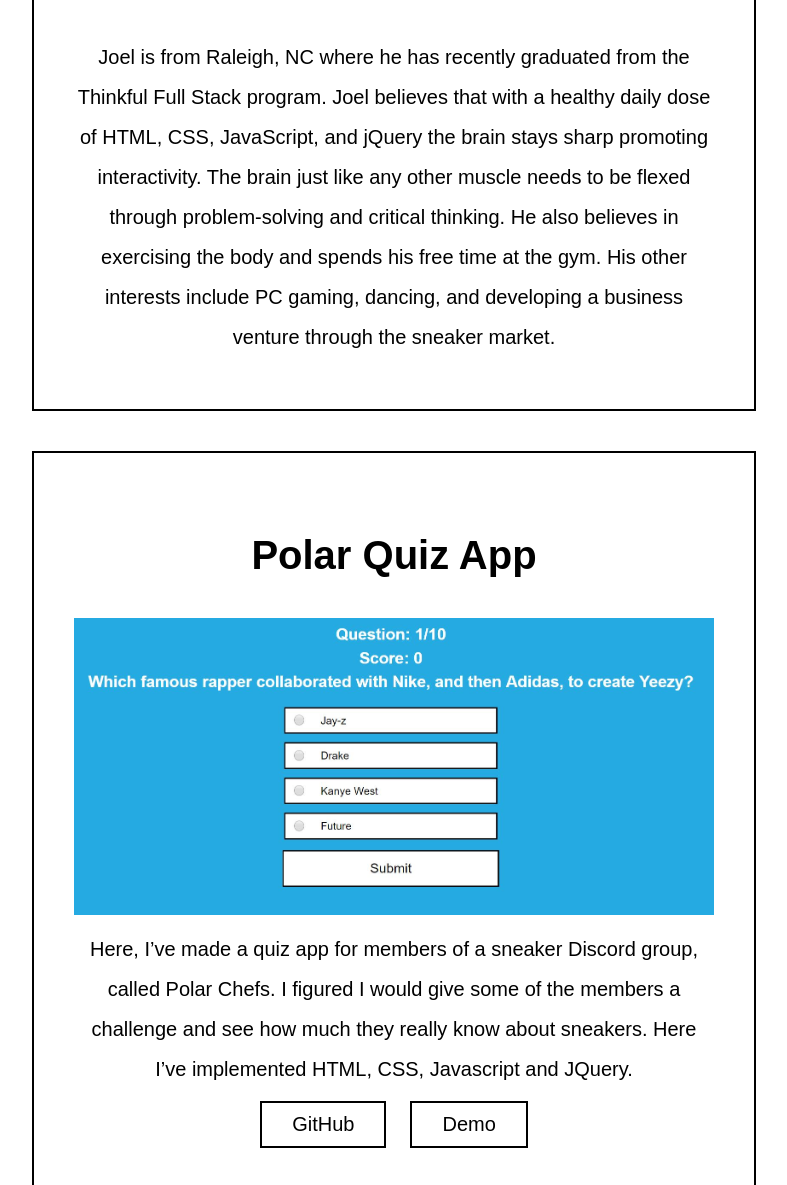
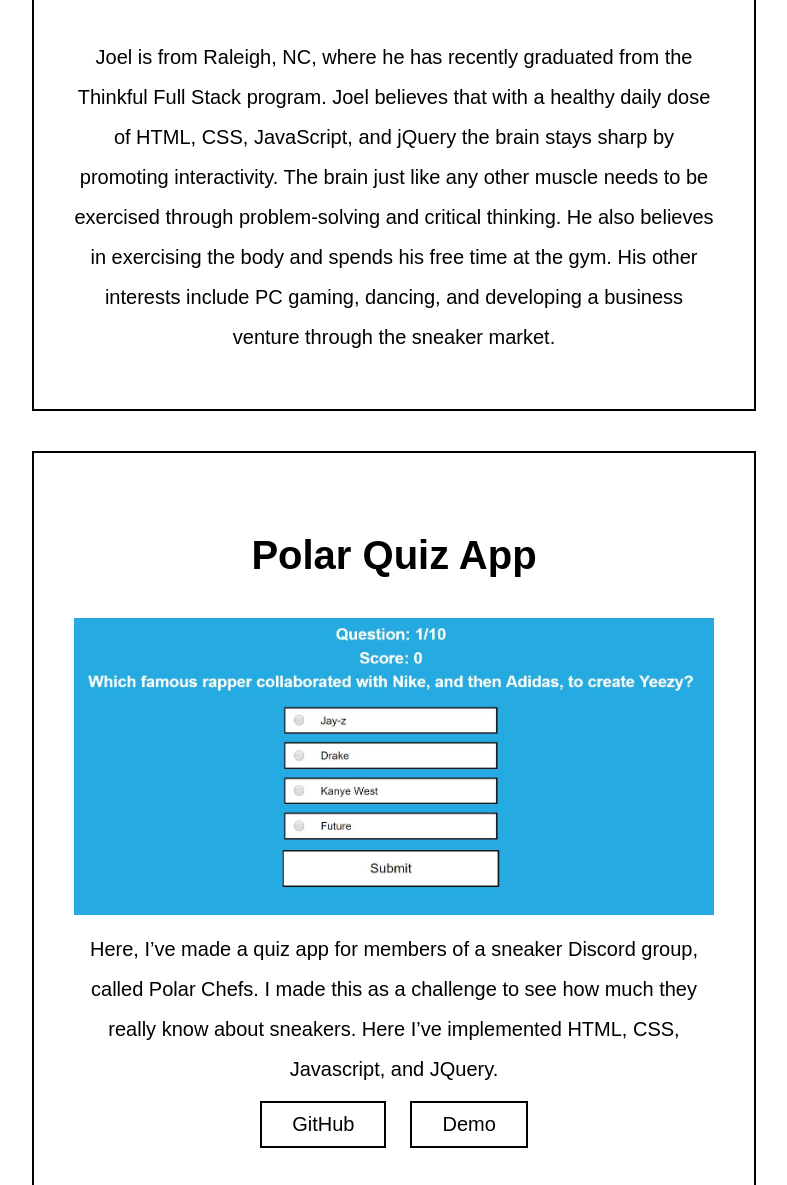
Before and after one commit to Joalvaca/Joel_Alva_Porfolio, a plain HTML site: page index.html in a window 1280 px wide. Shown: the part 559-1744 px from the top of the page, without its empty margins (246-1033 px from the left). Drawn offline with nearby package versions, Linux system fonts and the light colour scheme.

Commit message:
grammer changes

```diff
--- a/index.html
+++ b/index.html
@@ -26,9 +26,9 @@
     <main>
         <section id="Bio-section">
             <h1 id="Bio-header">A little about Joel</h1>
-            <p>Joel is from Raleigh, NC where he has recently graduated from the Thinkful Full Stack program. Joel
-                believes that with a healthy daily dose of HTML, CSS, JavaScript, and jQuery the brain stays sharp
-                promoting interactivity. The brain just like any other muscle needs to be flexed through problem-solving
+            <p>Joel is from Raleigh, NC, where he has recently graduated from the Thinkful Full Stack program. Joel
+                believes that with a healthy daily dose of HTML, CSS, JavaScript, and jQuery the brain stays sharp by
+                promoting interactivity. The brain just like any other muscle needs to be exercised through problem-solving
                 and critical thinking. He also believes in exercising the body and spends his free time at the gym. His
                 other interests include PC gaming, dancing, and developing a business venture through the sneaker
                 market.
@@ -40,9 +40,9 @@
                 <div id="Quiz-app">
                     <img class="image" src="Polarchef.screenshot.JPG" alt="Picture of Quiz App" />
                 </div>
-                <p>Here, I’ve made a quiz app for members of a sneaker Discord group, called Polar Chefs. I figured I
-                    would give some of the members a challenge and see how much they really know about sneakers.
-                    Here I’ve implemented HTML, CSS, Javascript and JQuery.
+                <p>Here, I’ve made a quiz app for members of a sneaker Discord group, called Polar Chefs. I made this as
+                    a challenge to see how much they really know about sneakers.
+                    Here I’ve implemented HTML, CSS, Javascript, and JQuery.
                 </p>
                 <div id="Github-links">
                     <div class="Github-links">
@@ -71,7 +71,8 @@
             </div>
         </section>
         <section id="Contact-section">
-            <p>I'm currently seeking for new opportunities and challenges and I can be contacted by the following links:</p>
+            <p>I'm currently seeking for new opportunities and challenges and I can be contacted by the following links:
+            </p>
             <div id="Contact-icons">
                 <a class="Icon-link" href="https://github.com/Joalvaca" target="_blank"><i
                         class="fab fa-github"></i></a>
```
